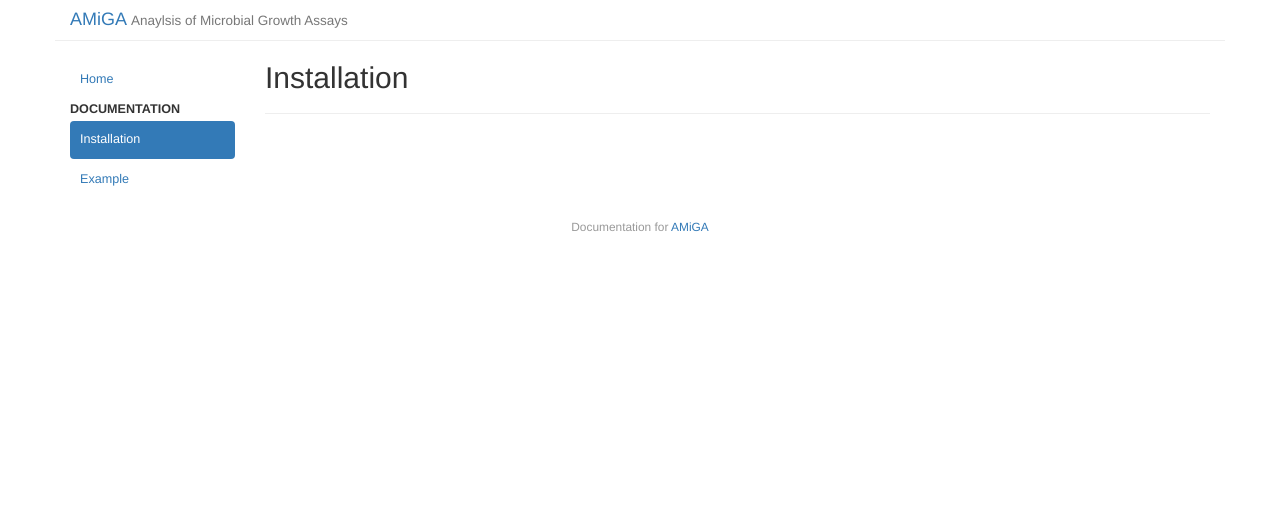
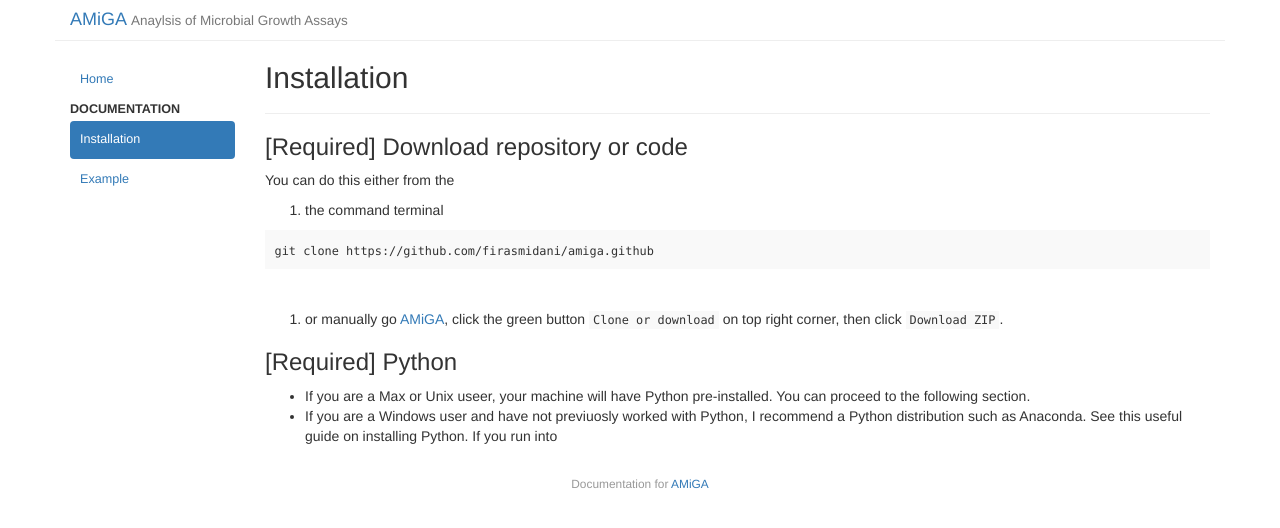
Before and after one commit to firasmidani/amiga, a Jekyll site: the page built from docs/_posts/2020-03-23-installation.md, in a window 1280 px wide. Shown: the top 528 px of the page. Built offline with Jekyll 4.4.1, drawn with Linux system fonts in a browser that asks for light colours.

Commit message:
started drafting installation notes

````diff
--- a/docs/_posts/2020-03-23-installation.md
+++ b/docs/_posts/2020-03-23-installation.md
@@ -4,3 +4,20 @@ title: "Installation"
 category: doc
 date: 2020-03-23 16:39:13
 ---
+
+### [Required] Download repository or code
+
+You can do this either from the
+
+1. the command terminal
+
+```zsh
+git clone https://github.com/firasmidani/amiga.github
+```
+<br />
+2. or manually go [AMiGA](/amiga), click the green button ```Clone or download``` on top right corner, then click ```Download ZIP```.
+
+### [Required] Python
+
+* If you are a Max or Unix useer, your machine will have Python pre-installed. You can proceed to the following section.
+* If you are a Windows user and have not previuosly worked with Python, I recommend a Python distribution such as Anaconda. See this useful guide on installing Python. If you run into
````
